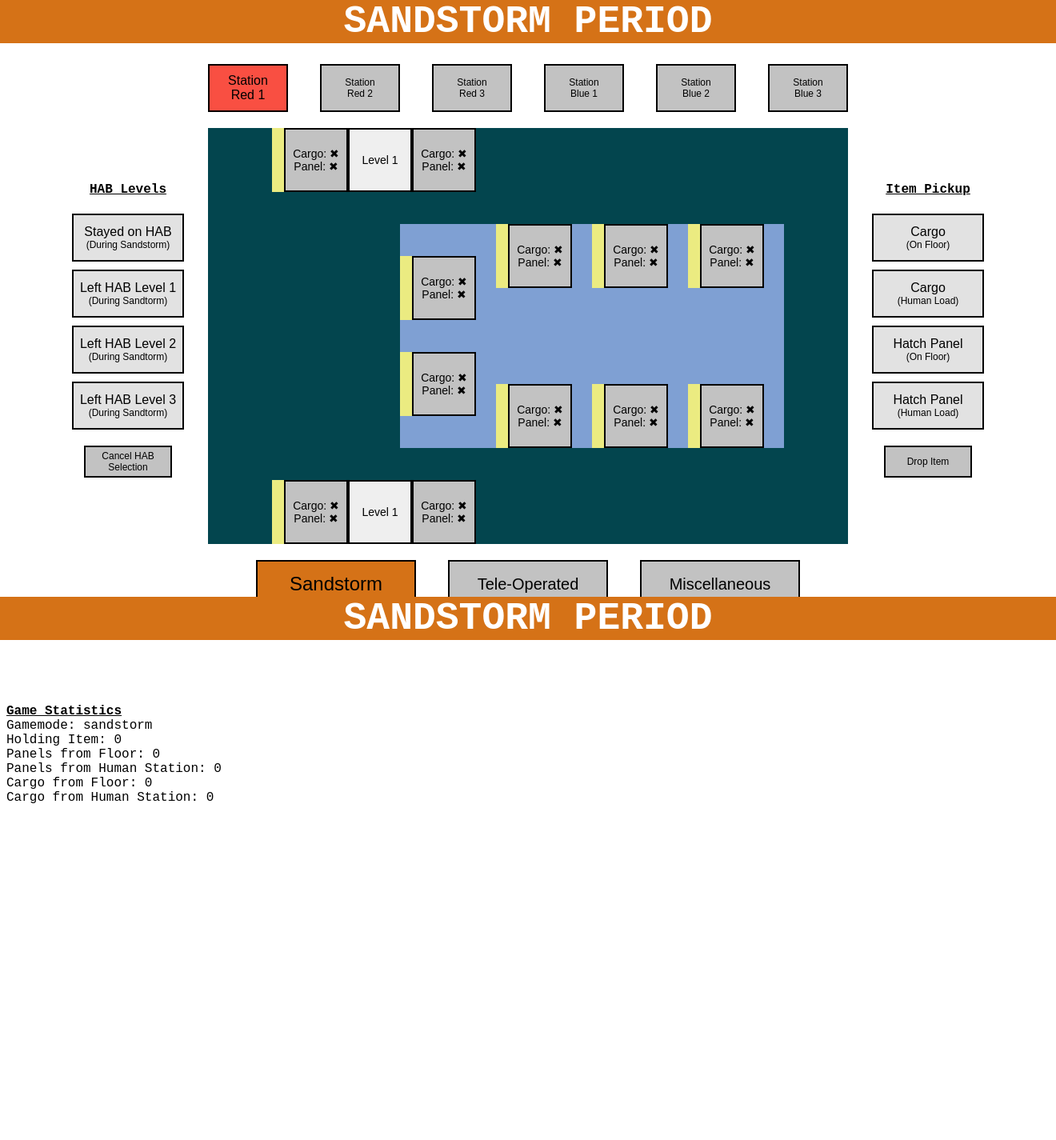
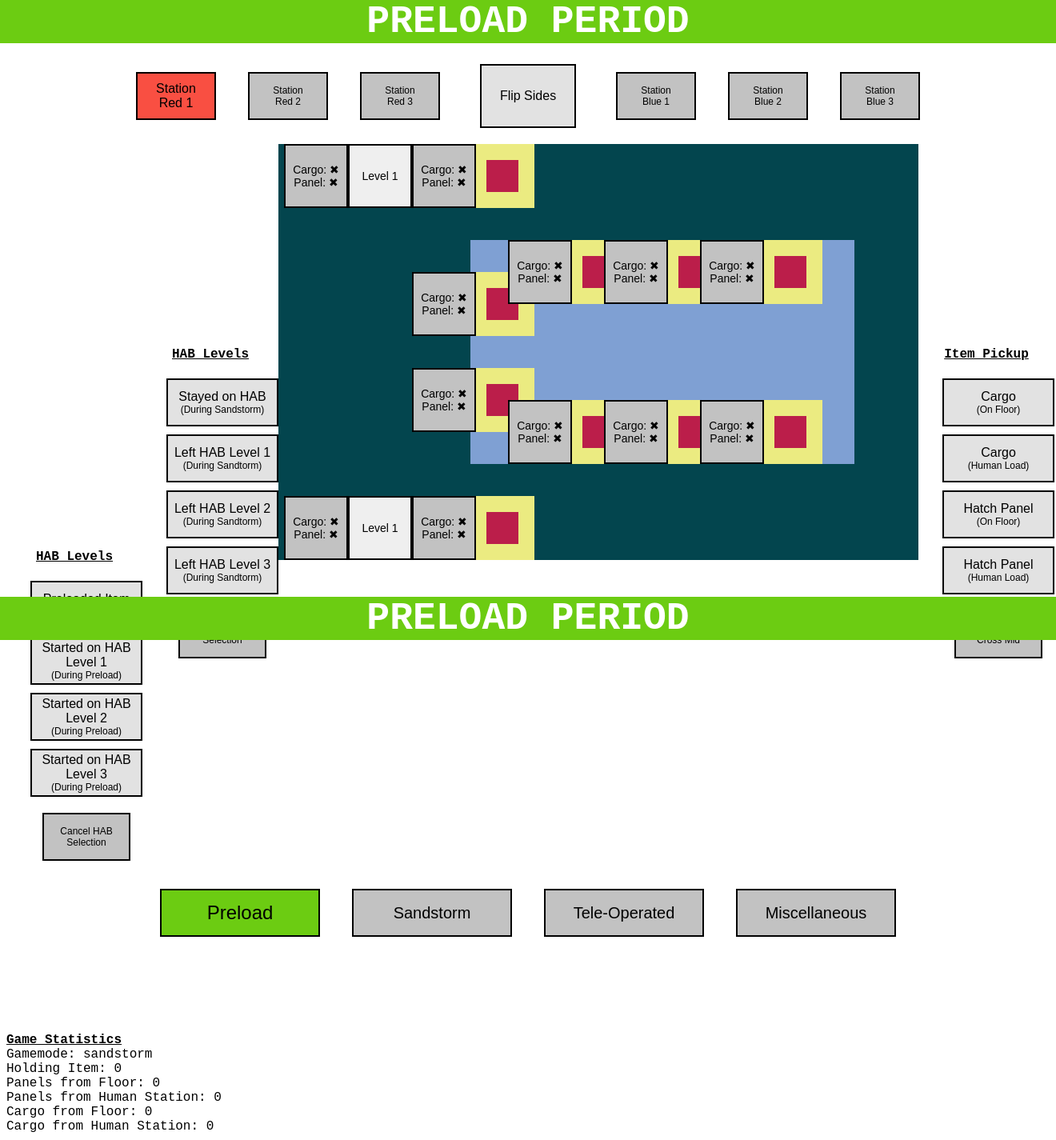
Before and after one commit to team7558/2019deepSpace, a PHP site: page /scoutingapp.html in a window 1320 px wide. Shown: the whole page at 80% size. Before the commit the page ends 1004 px from the top, so only its background shows below. Run offline with PHP 8.4, Linux system fonts and the light colour scheme.

Commit message:
Added preload settings

```diff
--- a/JustinAppCode/scoutingapp.html
+++ b/JustinAppCode/scoutingapp.html
@@ -5,13 +5,16 @@
    </head>
    <script src="javascript.js"></script>
    <body>
-      <div id="modelbltop" class="modelbl"><p>SANDSTORM PERIOD</p></div>
+      <div id="modelbltop" class="modelbl"><p>PRELOAD PERIOD</p></div>
 
       <div id="stations">
          <div id="stationrow">
             <button class="stationbutton" id="stationR1" onclick="changeStation(0, 1);">Station<br>Red 1</button>
             <button class="stationbutton" id="stationR2" onclick="changeStation(0, 2);">Station<br>Red 2</button>
             <button class="stationbutton" id="stationR3" onclick="changeStation(0, 3);">Station<br>Red 3</button>
+
+            <button id="flipsides" onclick="changeButtonPlacement();">Flip Sides</button>
+
             <button class="stationbutton" id="stationB1" onclick="changeStation(1, 1);">Station<br>Blue 1</button>
             <button class="stationbutton" id="stationB2" onclick="changeStation(1, 2);">Station<br>Blue 2</button>
             <button class="stationbutton" id="stationB3" onclick="changeStation(1, 3);">Station<br>Blue 3</button>
@@ -21,25 +24,35 @@
       <div id="playfield">
          <div id="playfieldrow">
 
+            <div id="habpreload">
+               <p class="btnheader">HAB Levels</p>
+               <button class="hablevels" id="" onclick="">Preloaded Item<br><span class="habsandstormtag">(Null Hatch Panel))</span></button>
+               <button class="hablevels" id="habLevel01" onclick="leaveHAB(1, 0);">Started on HAB Level 1<br><span class="habsandstormtag">(During Preload)</span></button>
+               <button class="hablevels" id="habLevel02" onclick="leaveHAB(2, 0);">Started on HAB Level 2<br><span class="habsandstormtag">(During Preload)</span></button>
+               <button class="hablevels" id="habLevel03" onclick="leaveHAB(3, 0);">Started on HAB Level 3<br><span class="habsandstormtag">(During Preload)</span></button>
+               <button class="cancel" onclick="leaveHAB(-1, 0);">Cancel HAB Selection</button>
+            </div>
+
             <div id="habstart">
                <p class="btnheader">HAB Levels</p>
-               <button class="hablevels" id="habLevel00" onclick="leaveHAB(0, 0);">Stayed on HAB<br><span class="habsandstormtag">(During Sandstorm)</span></button>
-               <button class="hablevels" id="habLevel01" onclick="leaveHAB(1, 0);">Left HAB Level 1<br><span class="habsandstormtag">(During Sandtorm)</span></button>
-               <button class="hablevels" id="habLevel02" onclick="leaveHAB(2, 0);">Left HAB Level 2<br><span class="habsandstormtag">(During Sandtorm)</span></button>
-               <button class="hablevels" id="habLevel03" onclick="leaveHAB(3, 0);">Left HAB Level 3<br><span class="habsandstormtag">(During Sandtorm)</span></button>
-               <button class="cancel" onclick="leaveHAB(-1, 0);">Cancel HAB Selection</button>
+               <button class="hablevels" id="habLevel10" onclick="leaveHAB(0, 1);">Stayed on HAB<br><span class="habsandstormtag">(During Sandstorm)</span></button>
+               <button class="hablevels" id="habLevel11" onclick="leaveHAB(1, 1);">Left HAB Level 1<br><span class="habsandstormtag">(During Sandtorm)</span></button>
+               <button class="hablevels" id="habLevel12" onclick="leaveHAB(2, 1);">Left HAB Level 2<br><span class="habsandstormtag">(During Sandtorm)</span></button>
+               <button class="hablevels" id="habLevel13" onclick="leaveHAB(3, 1);">Left HAB Level 3<br><span class="habsandstormtag">(During Sandtorm)</span></button>
+               <button class="cancel" onclick="leaveHAB(-1, 1);">Cancel HAB Selection</button>
             </div>
 
             <div id="habend">
                <p class="btnheader">HAB Levels</p>
-               <button class="hablevels" id="habLevel10" onclick="leaveHAB(0, 1);">Remained on Field<br><span class="habsandstormtag">(During Endgame)</span></button>
-               <button class="hablevels" id="habLevel11" onclick="leaveHAB(1, 1);">Entered HAB Level 1<br><span class="habsandstormtag">(During Endgame)</span></button>
-               <button class="hablevels" id="habLevel12" onclick="leaveHAB(2, 1);">Entered HAB Level 2<br><span class="habsandstormtag">(During Endgame)</span></button>
-               <button class="hablevels" id="habLevel13" onclick="leaveHAB(3, 1);">Entered HAB Level 3<br><span class="habsandstormtag">(During Endgame)</span></button>
-               <button class="cancel" onclick="leaveHAB(-1, 1);">Cancel HAB Selection</button>
+               <button class="hablevels" id="habLevel20" onclick="leaveHAB(0, 2);">Remained on Field<br><span class="habsandstormtag">(During Endgame)</span></button>
+               <button class="hablevels" id="habLevel21" onclick="leaveHAB(1, 2);">Entered HAB Level 1<br><span class="habsandstormtag">(During Endgame)</span></button>
+               <button class="hablevels" id="habLevel22" onclick="leaveHAB(2, 2);">Entered HAB Level 2<br><span class="habsandstormtag">(During Endgame)</span></button>
+               <button class="hablevels" id="habLevel23" onclick="leaveHAB(3, 2);">Entered HAB Level 3<br><span class="habsandstormtag">(During Endgame)</span></button>
+               <button class="cancel" onclick="leaveHAB(-1, 2);">Cancel HAB Selection</button>
             </div>
 
-            <div id="gamemap">
+            <div id="gamearea">
+               <div id="gamemap"></div>
                <div id="scoringrocket1">
                   <button class="rocketleveldisplay" id="rocketleveldisplay1" onclick="changeRocket();">Level 1</button>
 
@@ -96,7 +109,7 @@
                <button class="itempickups" id="cargoHuman" onclick="getCargoHuman();">Cargo<br><span class="itemgrabtag">(Human Load)</span></button>
                <button class="itempickups" id="panelFloor" onclick="getPanelFloor();">Hatch Panel<br><span class="itemgrabtag">(On Floor)</span></button>
                <button class="itempickups" id="panelHuman" onclick="getPanelHuman();">Hatch Panel<br><span class="itemgrabtag">(Human Load)</span></button>
-               <button class="cancel" onclick="dropItem();">Drop Item</button>
+               <button class="cancel" onclick="dropItem();">Drop Item or<br>Cross Mid</button>
             </div>
          </div>
       </div>
@@ -107,21 +120,25 @@
 
       <div id="modetable">
          <div id="moderow">
-            <div id="modeleft">
-               <button class="modebtns" id="sandstormmodebtn" onclick="updateMode(0);">Sandstorm</button>
+            <div id="modepreload">
+               <button class="modebtns" id="preloadmodebtn" onclick="updateMode(0);">Preload</button>
             </div>
 
-            <div id="modemid">
-               <button class="modebtns" id="teleopmodebtn" onclick="updateMode(1);">Tele-Operated</button>
+            <div id="modesandstorm">
+               <button class="modebtns" id="sandstormmodebtn" onclick="updateMode(1);">Sandstorm</button>
             </div>
 
-            <div id="moderight">
-               <button class="modebtns" id="miscmodebtn" onclick="updateMode(2);">Miscellaneous</button>
+            <div id="modeteleop">
+               <button class="modebtns" id="teleopmodebtn" onclick="updateMode(2);">Tele-Operated</button>
+            </div>
+
+            <div id="modemisc">
+               <button class="modebtns" id="miscmodebtn" onclick="updateMode(3);">Miscellaneous</button>
             </div>
          </div>
       </div>
 
-      <div id="modelblbtm" class="modelbl"><p>SANDSTORM PERIOD</p></div>
+      <div id="modelblbtm" class="modelbl"><p>PRELOAD PERIOD</p></div>
 
 
 
--- a/JustinAppCode/style.css
+++ b/JustinAppCode/style.css
@@ -47,6 +47,20 @@ body{
 
   font-size: 12px;
   background-color: #C2C2C2;
+}
+
+#flipsides {
+  position: relative;
+  vertical-align: middle;
+  display: table-cell;
+  width: 120px;
+  margin-left: 30px;
+  margin-right: 30px;
+  border: 2px solid black;
+  height: 80px;
+
+  font-size: 16px;
+  background-color: #E2E2E2;
 }
 
 #stationR1, #stationR2, #stationR3, #stationB1, #stationB2, #stationB3 {
@@ -105,15 +119,21 @@ body{
   display: none;
 }
 
+#gamearea {
+  margin: 0px;
+  width: 800px;
+  display: table-cell;
+  height: 520px;
+}
+
 #gamemap {
   image-rendering: pixelated;
-  margin: 0px;
   background-image: url("photos/FRCGameMapL.png");
   background-repeat: no-repeat;
   background-size: 800px 520px;
   width: 800px;
-  display: table-cell;
   height: 520px;
+  transform: scaleX(1);
 }
 
 .btnheader {
@@ -140,7 +160,7 @@ body{
   margin-top: 15px;
   margin-bottom: 15px;
   text-align: center;
-  height: 40px;
+  height: 60px;
   width: 110px;
   border: 2px solid black;
   background-color: #C2C2C2;
@@ -168,22 +188,22 @@ body{
 /*All Different Scoring Spaces and Rockets*/
 #rocketleveldisplay1 {
   left: 425px;
-  top: 150px;
+  top: 170px;
 }
 
 #rocketleveldisplay2 {
   left: 425px;
-  top: 590px;
+  top: 610px;
 }
 
 #scorespace0, #scorespace1, #scorespace2,
 #scorespace3, #scorespace4, #scorespace5 {
-  top: 150px;
+  top: 170px;
 }
 
 #scorespace6, #scorespace7, #scorespace8,
 #scorespace9, #scorespace10, #scorespace11 {
-  top: 590px;
+  top: 610px;
 }
 
 #scorespace0 {   /*Top Rocket - Level 1 - Left*/
@@ -234,6 +254,7 @@ body{
   left: 505px;
   display:block;
 }
+
 #scorespace10 {  /*Bottom Rocket - Level 3 - Left*/
   left: 345px;
   display:block;
@@ -246,49 +267,49 @@ body{
 
 #scorespace12 { /*Alliance-facing Ship - Upper*/
   left: 505px;
-  top: 310px;
+  top: 330px;
   display:block;
 }
 
 #scorespace13 { /*Alliance-facing Ship - Lower*/
   left: 505px;
-  top: 430px;
+  top: 450px;
   display:block;
 }
 
 #scorespace14 { /*Top of Ship - Left*/
   left: 625px;
-  top: 270px;
+  top: 290px;
   display:block;
 }
 
 #scorespace15 { /*Bottom of Ship - Left*/
   left: 625px;
-  top: 470px;
+  top: 490px;
   display:block;
 }
 
 #scorespace16 { /*Top of Ship - mid*/
   left: 745px;
-  top: 270px;
+  top: 290px;
   display:block;
 }
 
 #scorespace17 { /*Bottom of Ship - mid*/
   left: 745px;
-  top: 470px;
+  top: 490px;
   display:block;
 }
 
 #scorespace18 { /*Top of Ship - right*/
   left: 865px;
-  top: 270px;
+  top: 290px;
   display:block;
 }
 
 #scorespace19 { /*Bottom of Ship - right*/
   left: 865px;
-  top: 470px;
+  top: 490px;
   display:block;
 }
 
@@ -303,7 +324,7 @@ body{
   left: 0px;
   position: fixed;
   width: 100%;
-  background-color: #D57217;
+  background-color: #6CCC12;
 }
 
 #modelbltop {
@@ -352,7 +373,7 @@ body{
   font-weight: 100px;
 }
 
-#modeleft, #modemid, #moderight {
+#modepreload, #modesandstorm, #modeteleop, #modemisc {
   width: 200px;
   height: 60px;
   position: relative;
@@ -360,9 +381,9 @@ body{
   margin: 0px;
 }
 
-#sandstormmodebtn {
+#preloadmodebtn {
   font-size: 24px;
-  background-color: #D57217;
+  background-color: #6CCC12;
   font-weight: 100px;
 }
 
```
Also changed, not shown: JustinAppCode/javascript.js (+90 -10 lines).
